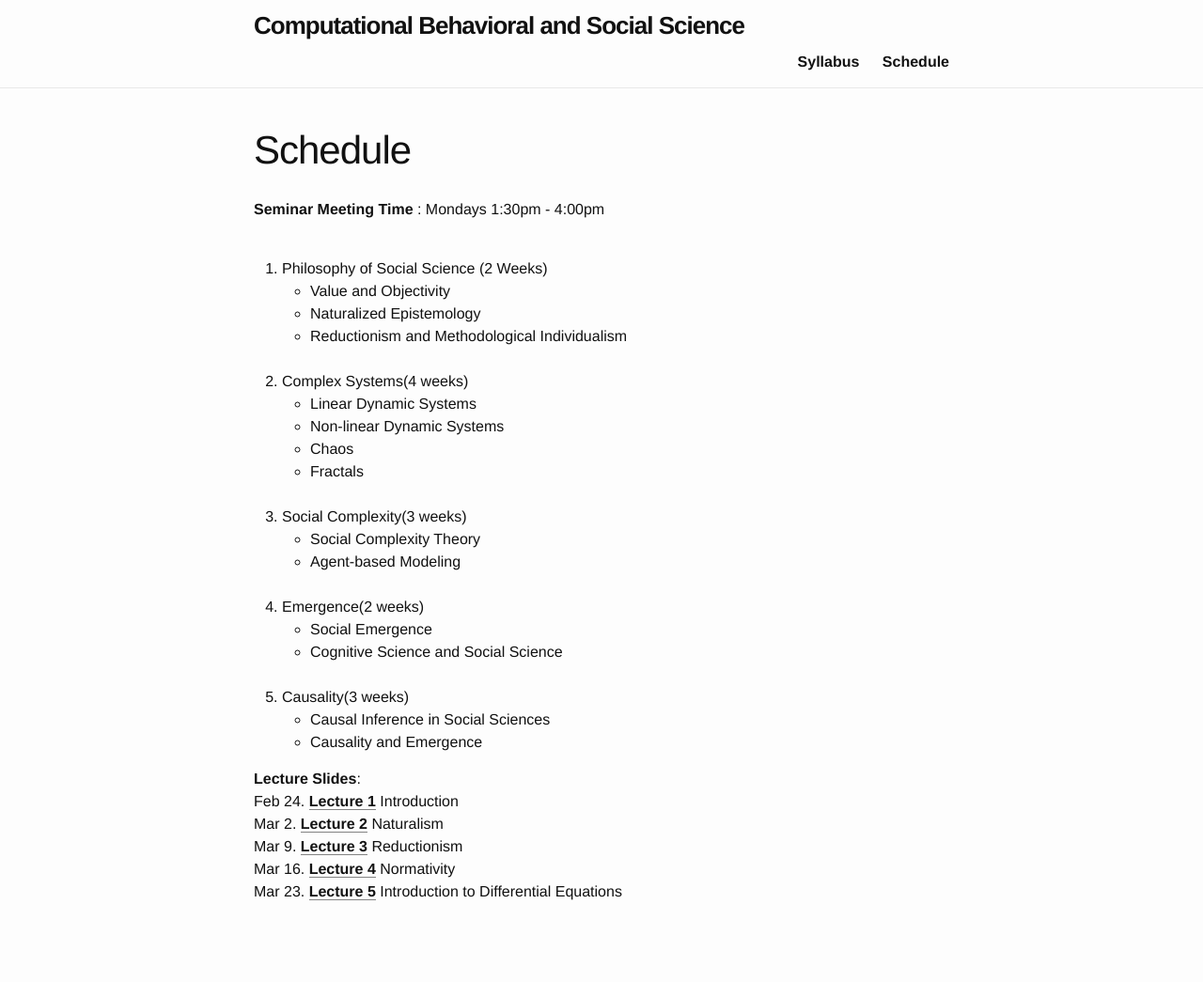
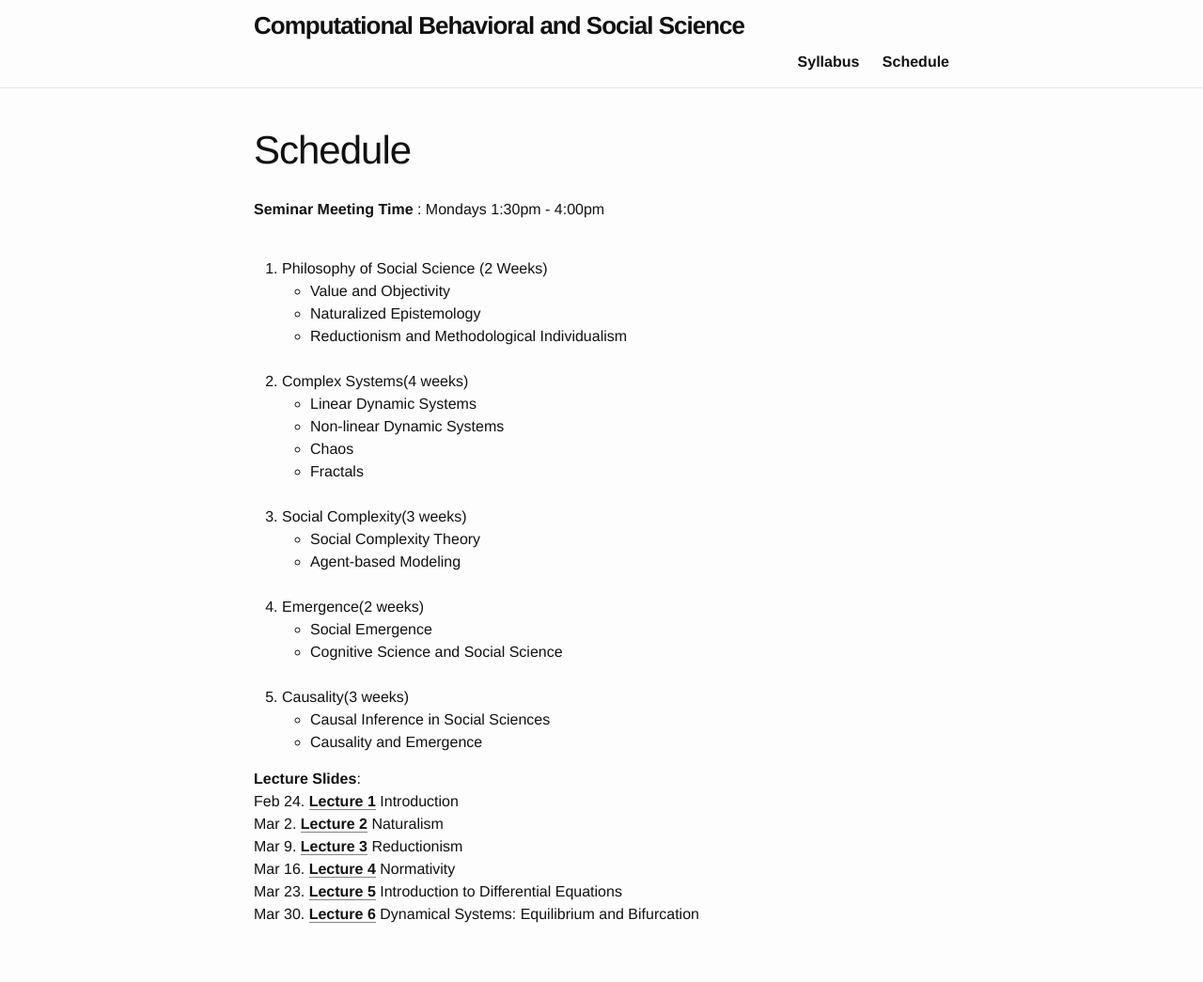
Before and after one commit to comphiacademy/cbss20s, a Jekyll site: the page built from schedule.md, in a window 1280 px wide. Shown: the whole page at 94% size. Built offline with Jekyll 4.4.1, drawn with Linux system fonts in a browser that asks for light colours; before the commit the page ends 1021 px from its top, so only the background shows below that.

Commit message:
Week 6 update.

```diff
--- a/schedule.md
+++ b/schedule.md
@@ -46,3 +46,5 @@ Mar 9. [Lecture 3](/assets/reductionism.pdf) Reductionism
 Mar 16. [Lecture 4](/assets/norm.pdf) Normativity
 <br>
 Mar 23. [Lecture 5](/assets/DE_intro.pdf) Introduction to Differential Equations
+<br>
+Mar 30. [Lecture 6](/assets/bifurcation.pdf) Dynamical Systems: Equilibrium and Bifurcation
```
Also changed, not shown: 1 other file.
